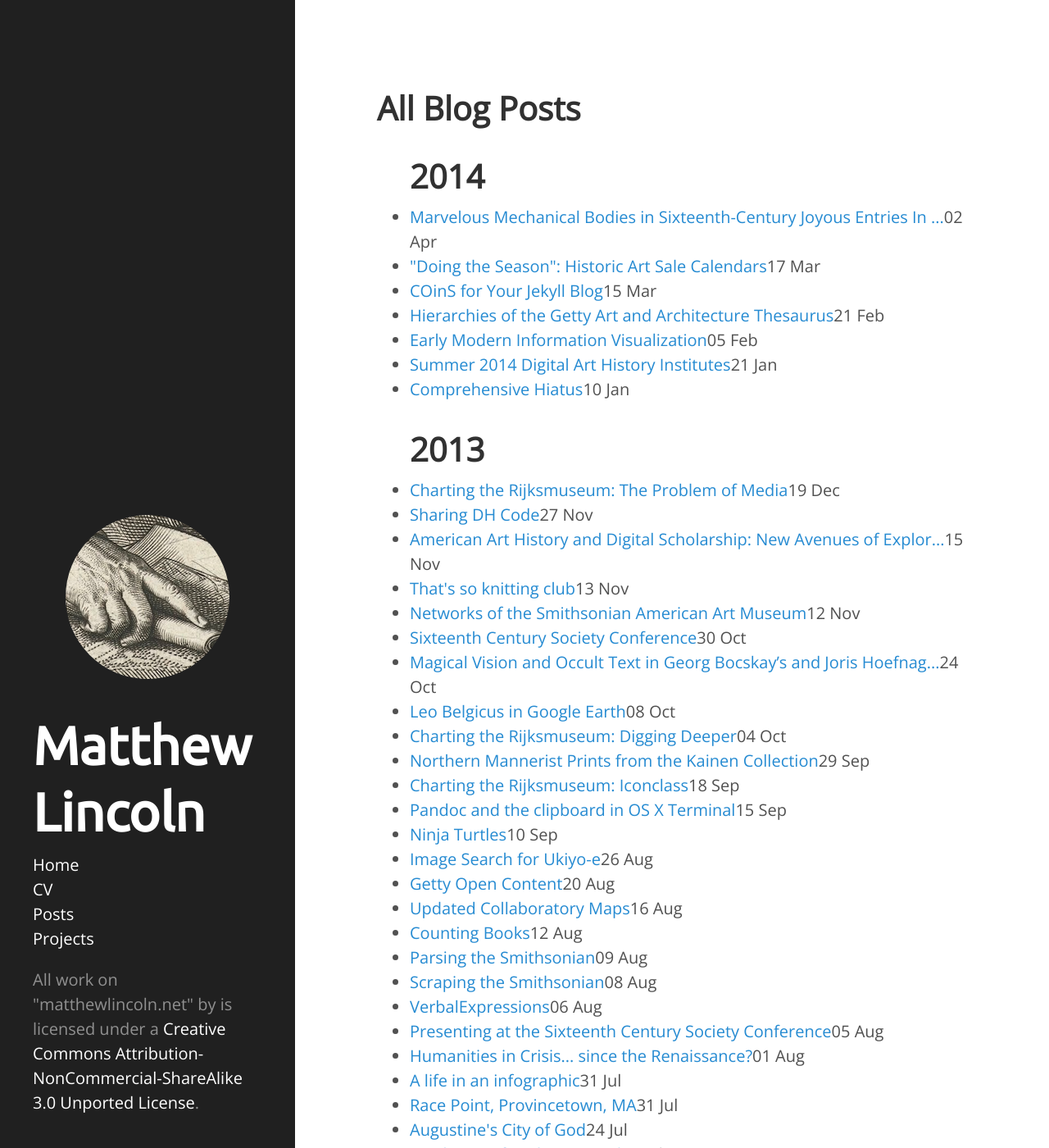
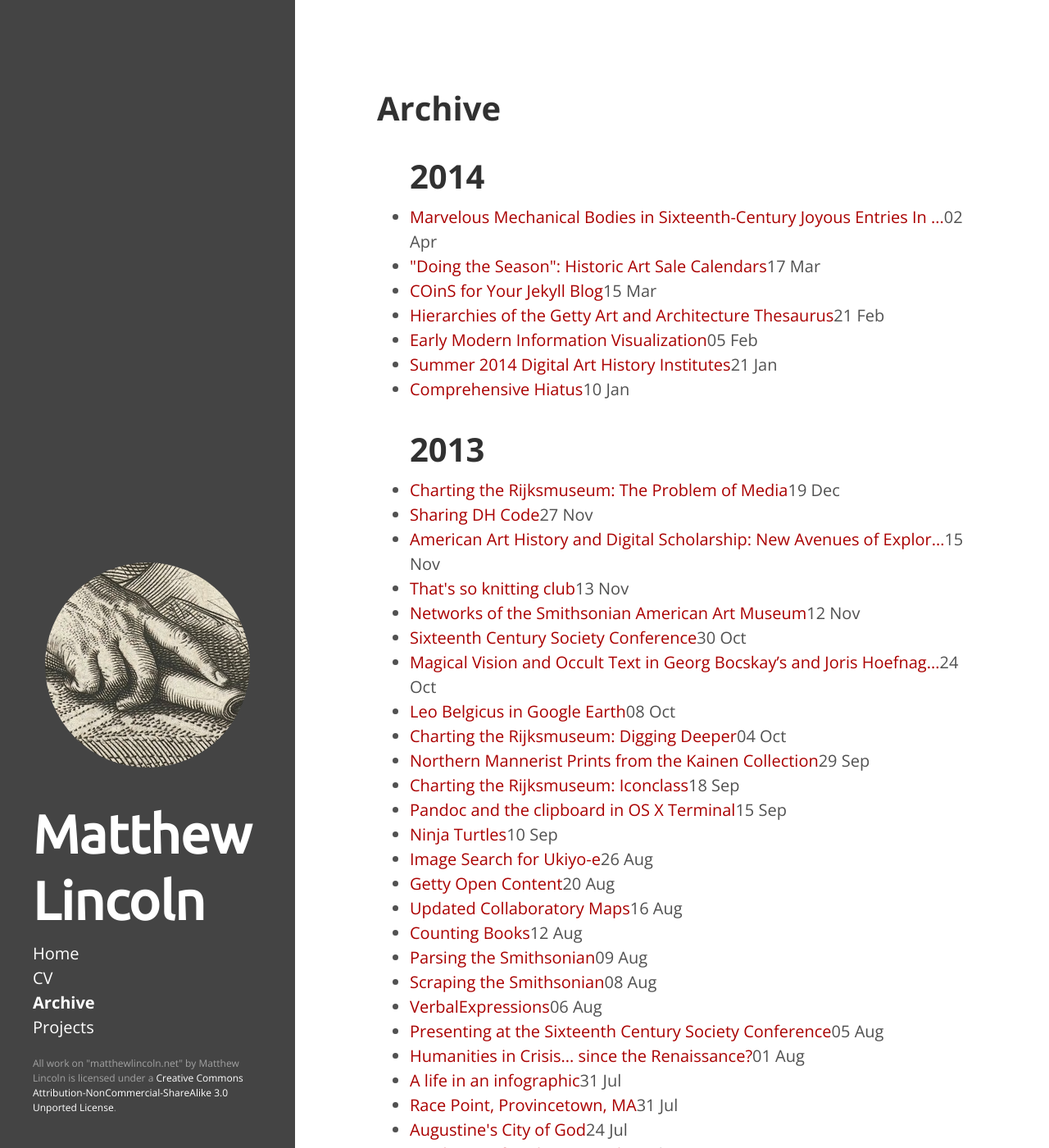
Before and after one commit to mdlincoln/mdlincoln.github.io, a Jekyll site: the page built from archive/index.md, in a window 1280 px wide and 1400 px high. Shown: the whole window at 82% size. Built offline with Jekyll 4.4.1, drawn with Linux system fonts in a browser that asks for light colours.

Commit message:
Fix up header image and sidebar displays

```diff
--- a/_data/nav.yaml
+++ b/_data/nav.yaml
@@ -1,6 +1,6 @@
 - title: CV
   url: "/about"
-- title: Posts
+- title: Archive
   url: "/archive"
 - title: Projects
   url: "/projects"
--- a/_includes/html_head.html
+++ b/_includes/html_head.html
@@ -19,10 +19,7 @@
 <link rel="stylesheet" href="/assets/css/poole.css">
 <link rel="stylesheet" href="/assets/css/syntax.css">
 <link rel="stylesheet" href="/assets/css/hyde.css">
-<link rel="stylesheet" href="http://fonts.googleapis.com/css?family=PT+Sans:400,400italic,700|Abril+Fatface">
-
-<!-- Fonts -->
-<link href='http://fonts.googleapis.com/css?family=Ubuntu+Mono|Ubuntu|Open+Sans:300italic,300' rel='stylesheet' type='text/css'>
+<link href='http://fonts.googleapis.com/css?family=Ubuntu|Open+Sans:400italic,400,700' rel='stylesheet' type='text/css'>
 
 {% if site.enable_analytics %}
 <!-- Google Analytics -->
--- a/_includes/sidebar.html
+++ b/_includes/sidebar.html
@@ -18,6 +18,6 @@
       {% endfor %}
     </ul>
 
-    <p class="license">All work on "<span xmlns:dct="http://purl.org/dc/terms/" property="dct:title">matthewlincoln.net</span>" by <span xmlns:cc="http://creativecommons.org/ns#" property="cc:attributionName">{{ site.data.contact.name }}</span> is licensed under a <a rel="license" href="http://creativecommons.org/licenses/by-nc-sa/3.0/deed.en_US">Creative Commons Attribution-NonCommercial-ShareAlike 3.0 Unported License</a>.</p>
+    <p class="license">All work on "<span xmlns:dct="http://purl.org/dc/terms/" property="dct:title">matthewlincoln.net</span>" by <span xmlns:cc="http://creativecommons.org/ns#" property="cc:attributionName">{{ site.data.site.title }}</span> is licensed under a <a rel="license" href="http://creativecommons.org/licenses/by-nc-sa/3.0/deed.en_US">Creative Commons Attribution-NonCommercial-ShareAlike 3.0 Unported License</a>.</p>
   </div>
 </div>
--- a/_layouts/default.html
+++ b/_layouts/default.html
@@ -3,7 +3,7 @@
 		<head>
 				{% include html_head.html %}
 		</head>
-		<body>
+		<body class="theme-lincoln">
 			{% include sidebar.html %}
 				<div class="content container">
 					{% if page.show_title %}
--- a/archive/index.md
+++ b/archive/index.md
@@ -1,6 +1,6 @@
 ---
 layout: default
-title: All Blog Posts
+title: Archive
 show_title: true
 ---
 
--- a/assets/css/hyde.css
+++ b/assets/css/hyde.css
@@ -43,6 +43,15 @@ html {
   html {
     font-size: 20px;
   }
+  .circular {
+  margin: 2em auto;
+  width: 200px;
+  height: 200px;
+  border-radius: 100px;
+  -webkit-border-radius: 100px;
+  -moz-border-radius: 100px;
+  background: url(/assets/images-display/header.jpg) no-repeat;
+  }
 }
 
 
@@ -69,16 +78,6 @@ html {
     text-align: left;
   }
 }
-
-.circular {
-  margin: 2em auto;
-  width: 200px;
-  height: 200px;
-  border-radius: 100px;
-  -webkit-border-radius: 100px;
-  -moz-border-radius: 100px;
-  background: url(/assets/images-display/header.jpg) no-repeat;
-  }
 
 /* Sidebar links */
 .sidebar a {
@@ -107,6 +106,10 @@ a.sidebar-nav-item:focus {
 }
 .sidebar-nav-item.active {
   font-weight: bold;
+}
+
+.sidebar .license {
+  font-size: 60%
 }
 
 /* Sticky sidebar
@@ -142,12 +145,32 @@ a.sidebar-nav-item:focus {
     margin-left: 20rem;
     margin-right: 2rem;
   }
+
+  .circular {
+  margin: 2em auto;
+  width: 200px;
+  height: 200px;
+  border-radius: 100px;
+  -webkit-border-radius: 100px;
+  -moz-border-radius: 100px;
+  background: url(/assets/images-display/header.jpg) no-repeat;
+  }
 }
 
 @media (min-width: 64rem) {
   .content {
     margin-left: 22rem;
     margin-right: 4rem;
+  }
+
+  .circular {
+  margin: 2em auto;
+  width: 250px;
+  height: 250px;
+  border-radius: 125px;
+  -webkit-border-radius: 125px;
+  -moz-border-radius: 125px;
+  background: url(/assets/images-display/header.jpg) no-repeat;
   }
 }
 
@@ -187,74 +210,11 @@ a.sidebar-nav-item:focus {
 
 /* Base16 (http://chriskempson.github.io/base16/#default) */
 
-/* Red */
-.theme-base-08 .sidebar {
-  background-color: #ac4142;
+/* Lincoln */
+.theme-lincoln .sidebar {
+  background-color: #444;
 }
-.theme-base-08 .content a,
-.theme-base-08 .related-posts li a:hover {
-  color: #ac4142;
+.theme-lincoln .content a,
+.theme-lincoln .related-posts li a:hover {
+  color: #a00;
 }
-
-/* Orange */
-.theme-base-09 .sidebar {
-  background-color: #d28445;
-}
-.theme-base-09 .content a,
-.theme-base-09 .related-posts li a:hover {
-  color: #d28445;
-}
-
-/* Yellow */
-.theme-base-0a .sidebar {
-  background-color: #f4bf75;
-}
-.theme-base-0a .content a,
-.theme-base-0a .related-posts li a:hover {
-  color: #f4bf75;
-}
-
-/* Green */
-.theme-base-0b .sidebar {
-  background-color: #90a959;
-}
-.theme-base-0b .content a,
-.theme-base-0b .related-posts li a:hover {
-  color: #90a959;
-}
-
-/* Cyan */
-.theme-base-0c .sidebar {
-  background-color: #75b5aa;
-}
-.theme-base-0c .content a,
-.theme-base-0c .related-posts li a:hover {
-  color: #75b5aa;
-}
-
-/* Blue */
-.theme-base-0d .sidebar {
-  background-color: #6a9fb5;
-}
-.theme-base-0d .content a,
-.theme-base-0d .related-posts li a:hover {
-  color: #6a9fb5;
-}
-
-/* Magenta */
-.theme-base-0e .sidebar {
-  background-color: #aa759f;
-}
-.theme-base-0e .content a,
-.theme-base-0e .related-posts li a:hover {
-  color: #aa759f;
-}
-
-/* Brown */
-.theme-base-0f .sidebar {
-  background-color: #8f5536;
-}
-.theme-base-0f .content a,
-.theme-base-0f .related-posts li a:hover {
-  color: #8f5536;
-}
```
Also changed, not shown: assets/images-display/header.jpg.
